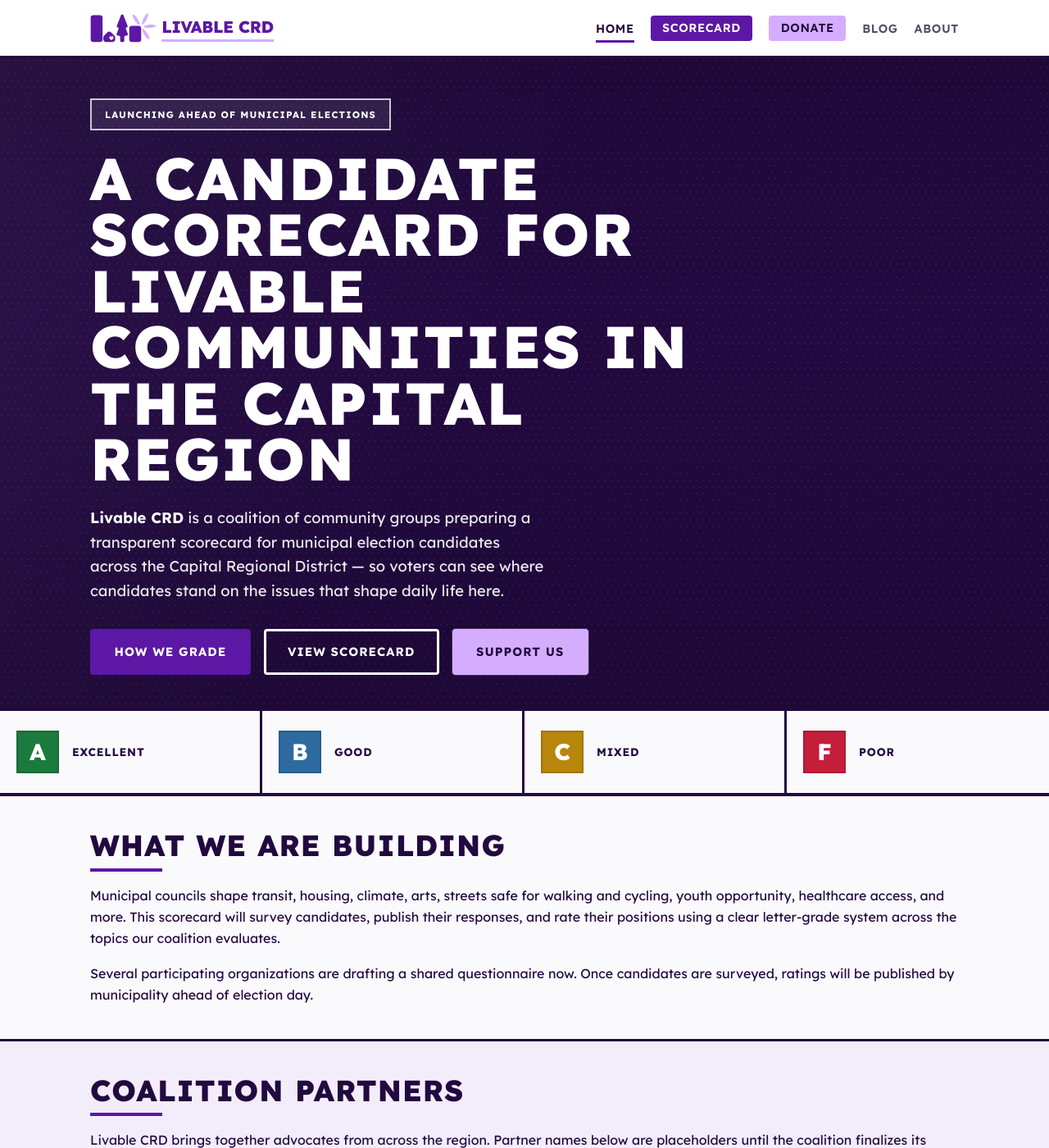
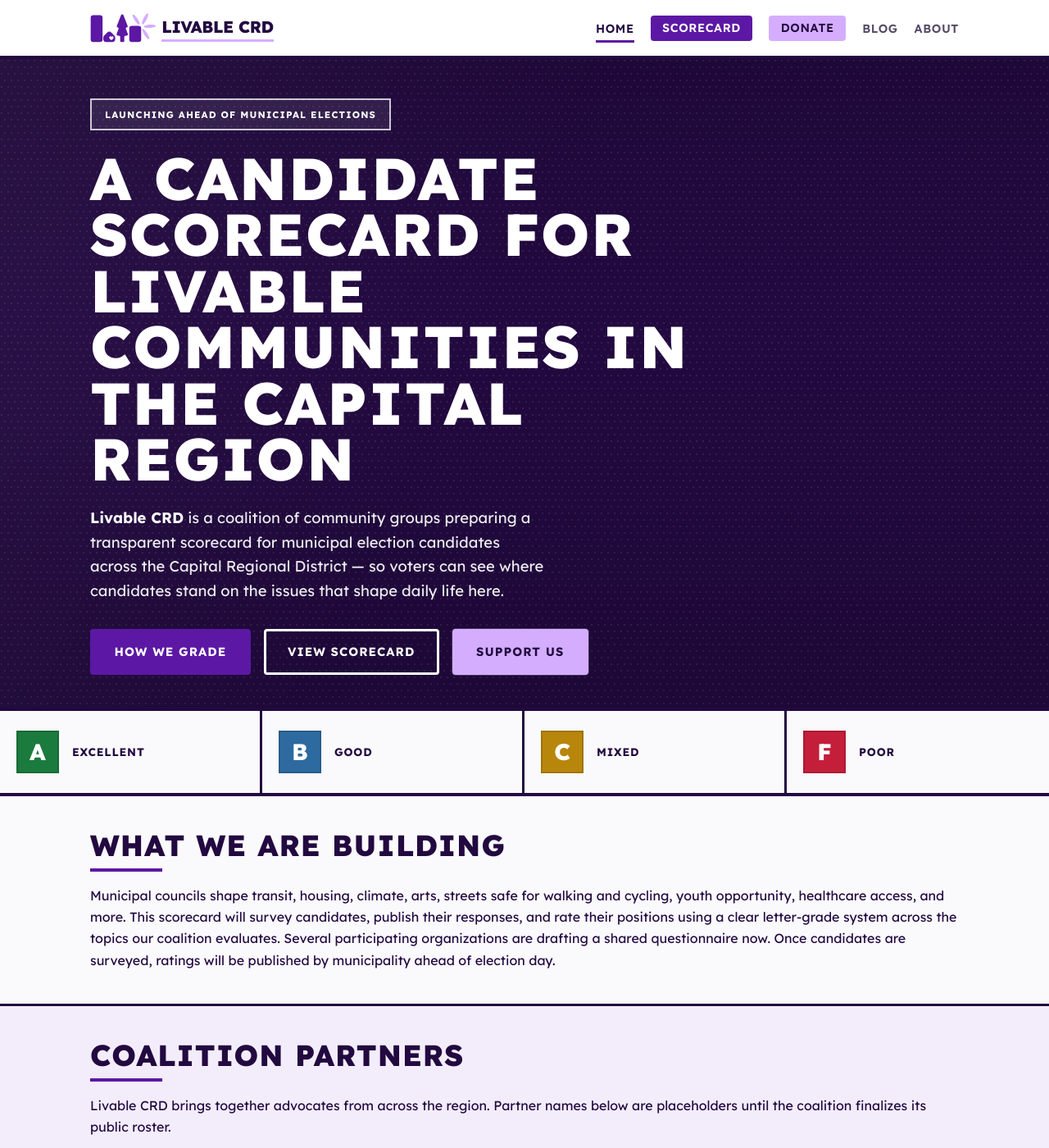
Before and after one commit to LaputanMachines/livable-crd-website, a Jekyll site: the page built from index.md, in a window 1280 px wide and 1400 px high. Shown: the whole window at 82% size. Built offline with Jekyll 4.4.1, drawn with Linux system fonts in a browser that asks for light colours; some of the changed text lies outside the part shown.

```diff
--- a/_includes/topic-card.html
+++ b/_includes/topic-card.html
@@ -3,4 +3,5 @@
   <img class="card-icon" src="{{ '/assets/images/icons/' | append: topic.icon | relative_url }}" alt="" width="32" height="32">
   <h3>{{ topic.name }}</h3>
   <p>{{ topic.description }}</p>
+  <a class="card-link card-faq-link" href="{{ '/scorecard/#category-' | append: topic.id | relative_url }}">What this covers <span aria-hidden="true">→</span></a>
 </article>
--- a/_sass/_components.scss
+++ b/_sass/_components.scss
@@ -694,6 +694,24 @@ tr:hover td { background: $color-bg-warm; }
   .topic-def__name { margin-bottom: 0; }
 }
 
+// Category FAQ — a collapsible box at the bottom of the scorecard page. Homepage
+// topic cards deep-link to each row via #category-<id> (scorecard.js opens the
+// panel on hash). Styling rides on the shared .methodology accordion.
+// Offset anchored rows below the sticky header when reached via a deep link.
+.topic-def { scroll-margin-top: 5.5rem; }
+
+// Tint each category row's left edge with its topic accent.
+.category-faq .topic-def {
+  border-left: 4px solid var(--card-accent, $color-accent-alt);
+}
+
+// "What this covers" link on each homepage topic card — tinted with the card accent.
+.card-faq-link {
+  font-size: 0.9rem;
+  color: var(--card-accent, $color-accent);
+  &:hover { color: var(--card-accent, $color-accent); }
+}
+
 .callout {
   background: $color-bg-warm;
   border-left: 4px solid $color-accent-alt;
--- a/_sass/_layout.scss
+++ b/_sass/_layout.scss
@@ -1,6 +1,6 @@
 @use "variables" as *;
 
-@mixin navy-surface-texture {
+@mixin navy-surface-texture($dot-opacity: 0.24) {
   &::before {
     content: "";
     position: absolute;
@@ -8,7 +8,7 @@
     background-image: url("../images/hero-texture.svg");
     background-repeat: repeat;
     background-size: 16px 16px;
-    opacity: 0.14;
+    opacity: $dot-opacity;
     pointer-events: none;
     z-index: 0;
   }
@@ -55,11 +55,11 @@
   text-transform: uppercase;
   letter-spacing: -0.02em;
 
-  // Wordmark in the logo icon's Livable Purple, underlined in the same style as
-  // the nav links (a 3px solid bottom border below the text). The underline uses
-  // the logo's lighter Kwetlal purple, darkening to Livable Purple on hover.
+  // Wordmark in deep Inky Purple (matches the body "ink"), underlined in the same
+  // style as the nav links (a 3px solid bottom border below the text). The underline
+  // uses the logo's lighter Kwetlal purple, darkening to Livable Purple on hover.
   span {
-    color: $color-accent;
+    color: $color-text;
     // Tight line box so the wordmark centres cleanly against the icon
     // (otherwise the inherited 1.65 line-height skews it).
     line-height: 1;
@@ -242,7 +242,7 @@ main {
   background: $color-accent-alt;
   color: #fff;
   border-bottom: $border-weight-heavy solid $color-text;
-  @include navy-surface-texture;
+  @include navy-surface-texture(0.3);
 
   .container {
     position: relative;
--- a/index.md
+++ b/index.md
@@ -42,10 +42,7 @@ description: >-
       walking and cycling, youth opportunity, healthcare access, and more. This
       scorecard will survey candidates, publish their responses, and rate their
       positions using a clear letter-grade system across the topics our coalition
-      evaluates.
-    </p>
-    <p>
-      Several participating organizations are drafting a shared questionnaire now.
+      evaluates. Several participating organizations are drafting a shared questionnaire now.
       Once candidates are surveyed, ratings will be published by municipality ahead
       of election day.
     </p>
```
Also changed, not shown: assets/js/scorecard.js (+17 -11 lines), scorecard/index.md (+22 -13 lines).
